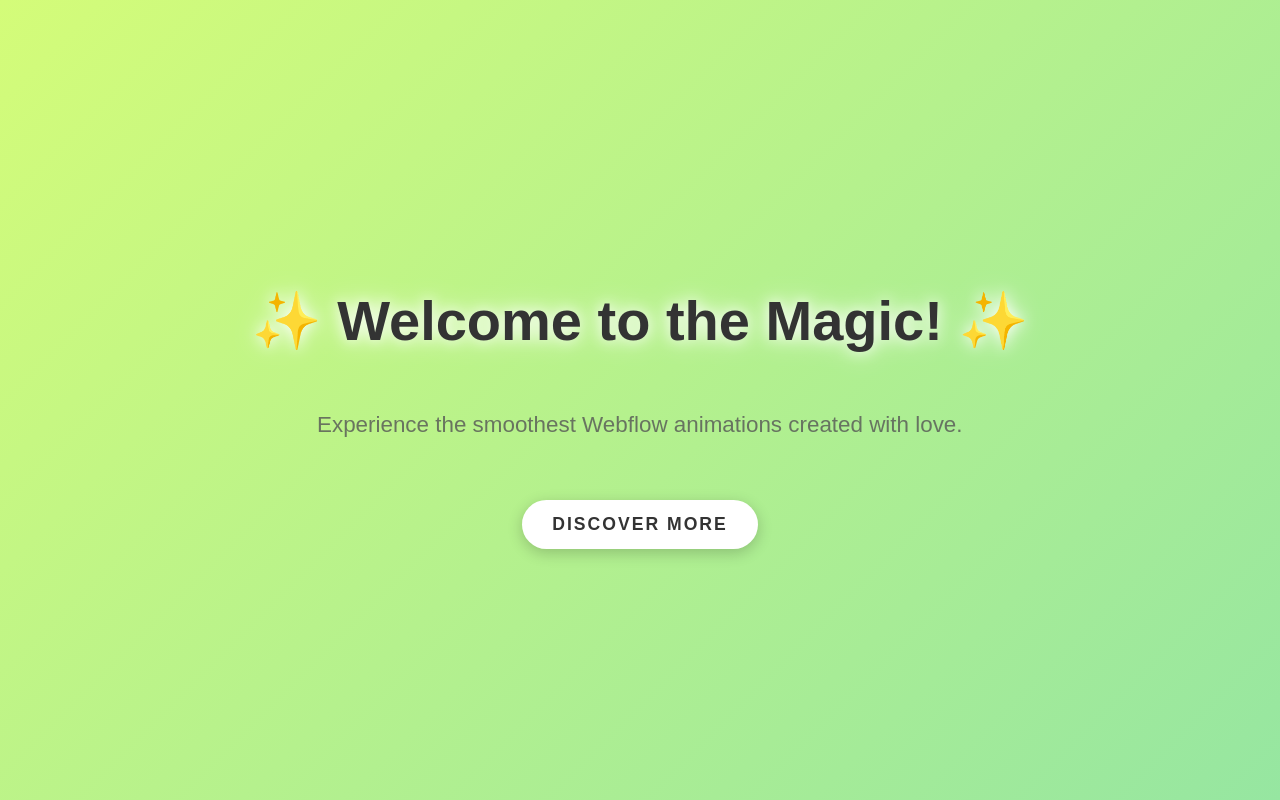
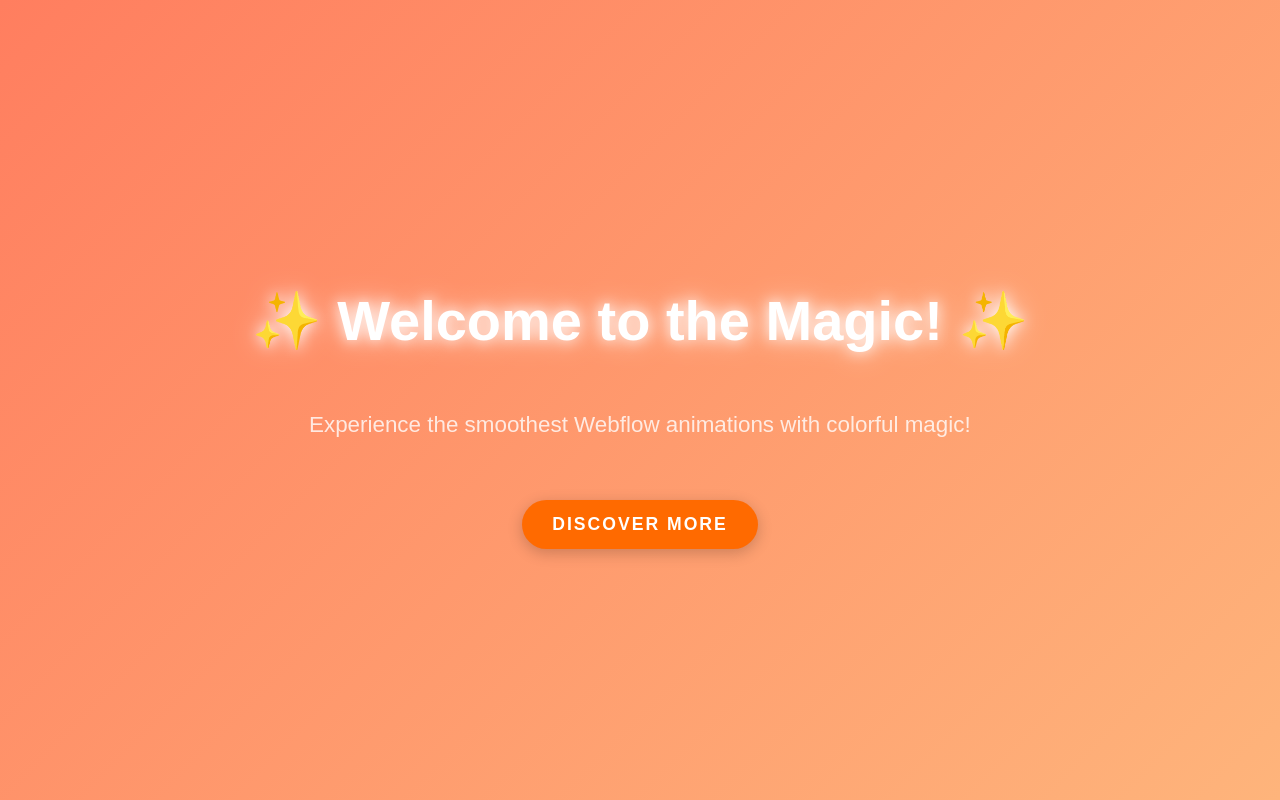
Before and after one commit to imashakoralagamage/magical-animations, a plain HTML site: page index.html in a window 1280 px wide. Shown: the top 800 px of the page. Drawn offline with Linux system fonts and the light colour scheme.

Commit message:
Update index.html

```diff
--- a/index.html
+++ b/index.html
@@ -9,7 +9,7 @@
       margin: 0;
       padding: 0;
       height: 100vh;
-      background: linear-gradient(135deg, #d4fc79 0%, #96e6a1 100%);
+      background: linear-gradient(135deg, #ff7e5f, #feb47b); /* Beautiful gradient background */
       display: flex;
       flex-direction: column;
       align-items: center;
@@ -17,7 +17,7 @@
       overflow: hidden;
       font-family: 'Poppins', sans-serif;
       position: relative;
-      background-color: #f2f2f2;
+      color: white;
     }
 
     /* Animated background with floating particles */
@@ -47,7 +47,7 @@
     /* Glowing text animation */
     h1 {
       font-size: 3.5rem;
-      color: #333;
+      color: #fff;
       animation: fadeInDown 2s ease-in-out, glow 1.5s ease-in-out infinite alternate;
       text-shadow: 0 0 10px rgba(255, 255, 255, 0.7), 0 0 20px rgba(255, 255, 255, 0.6);
     }
@@ -64,7 +64,6 @@
     /* Text fading and scaling effect */
     p {
       font-size: 1.4rem;
-      color: #555;
       margin-top: 20px;
       animation: fadeInUp 2s ease forwards, scaleUp 2s ease-in-out infinite alternate;
       animation-delay: 1s;
@@ -82,13 +81,13 @@
       }
     }
 
-    /* Button hover glow animation */
+    /* Colorful Button with hover effects */
     .magic-button {
       margin-top: 40px;
       padding: 14px 30px;
       font-size: 1.1rem;
-      background-color: #fff;
-      color: #333;
+      background-color: #ff6a00; /* Vibrant orange */
+      color: #fff;
       border: none;
       border-radius: 30px;
       cursor: pointer;
@@ -103,10 +102,10 @@
     }
 
     .magic-button:hover {
-      background-color: #96e6a1;
+      background-color: #ff8c00; /* Bright orange */
       color: white;
       transform: scale(1.05);
-      box-shadow: 0 0 20px rgba(255, 255, 255, 0.7), 0 0 30px rgba(96, 230, 161, 0.8);
+      box-shadow: 0 0 20px rgba(255, 255, 255, 0.7), 0 0 30px rgba(255, 138, 0, 0.8);
     }
 
     /* Animation Keyframes */
@@ -145,7 +144,7 @@
 <body>
 
   <h1>✨ Welcome to the Magic! ✨</h1>
-  <p>Experience the smoothest Webflow animations created with love.</p>
+  <p>Experience the smoothest Webflow animations with colorful magic!</p>
   <button class="magic-button">Discover More</button>
 
   <!-- Floating Particle Background -->
```
